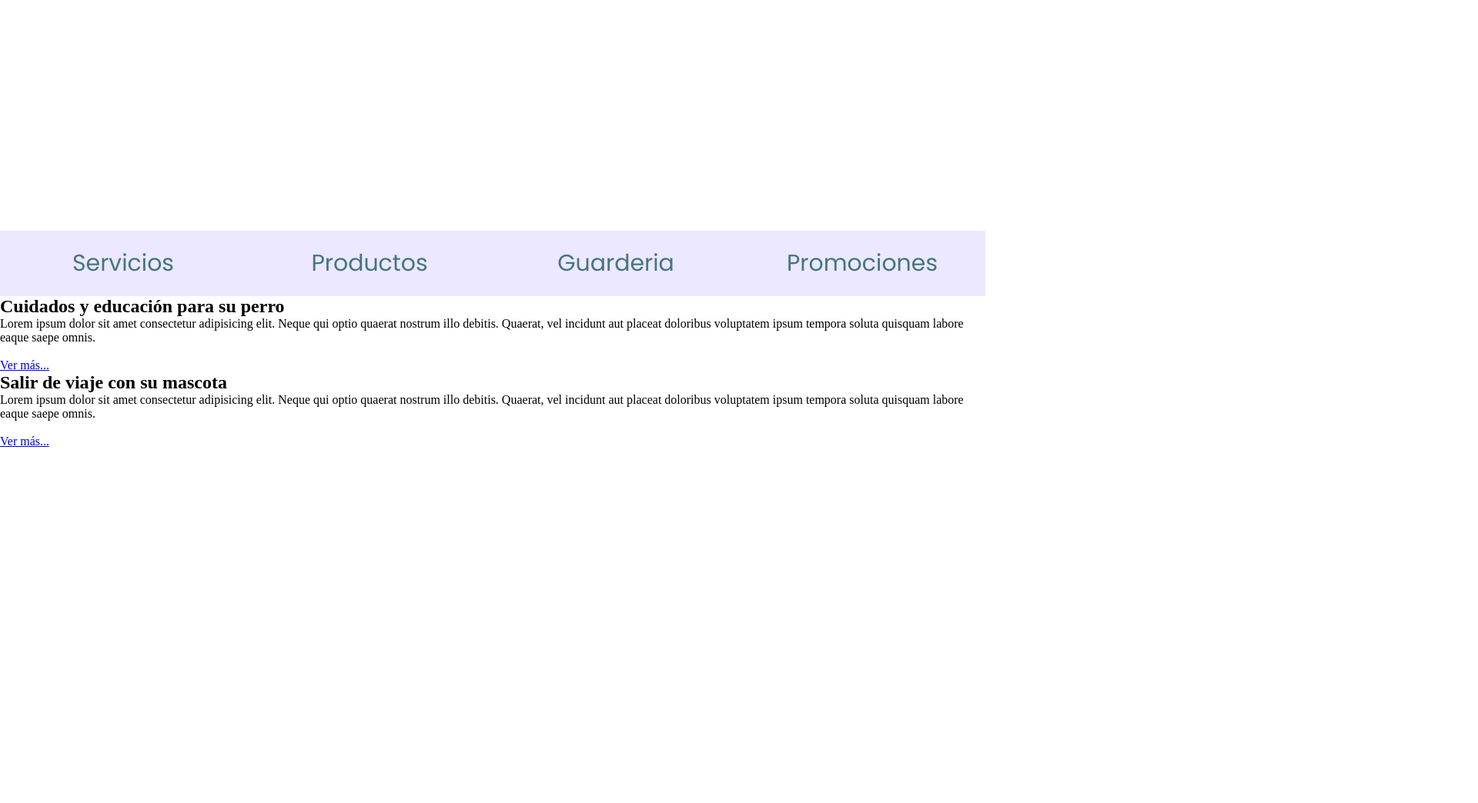
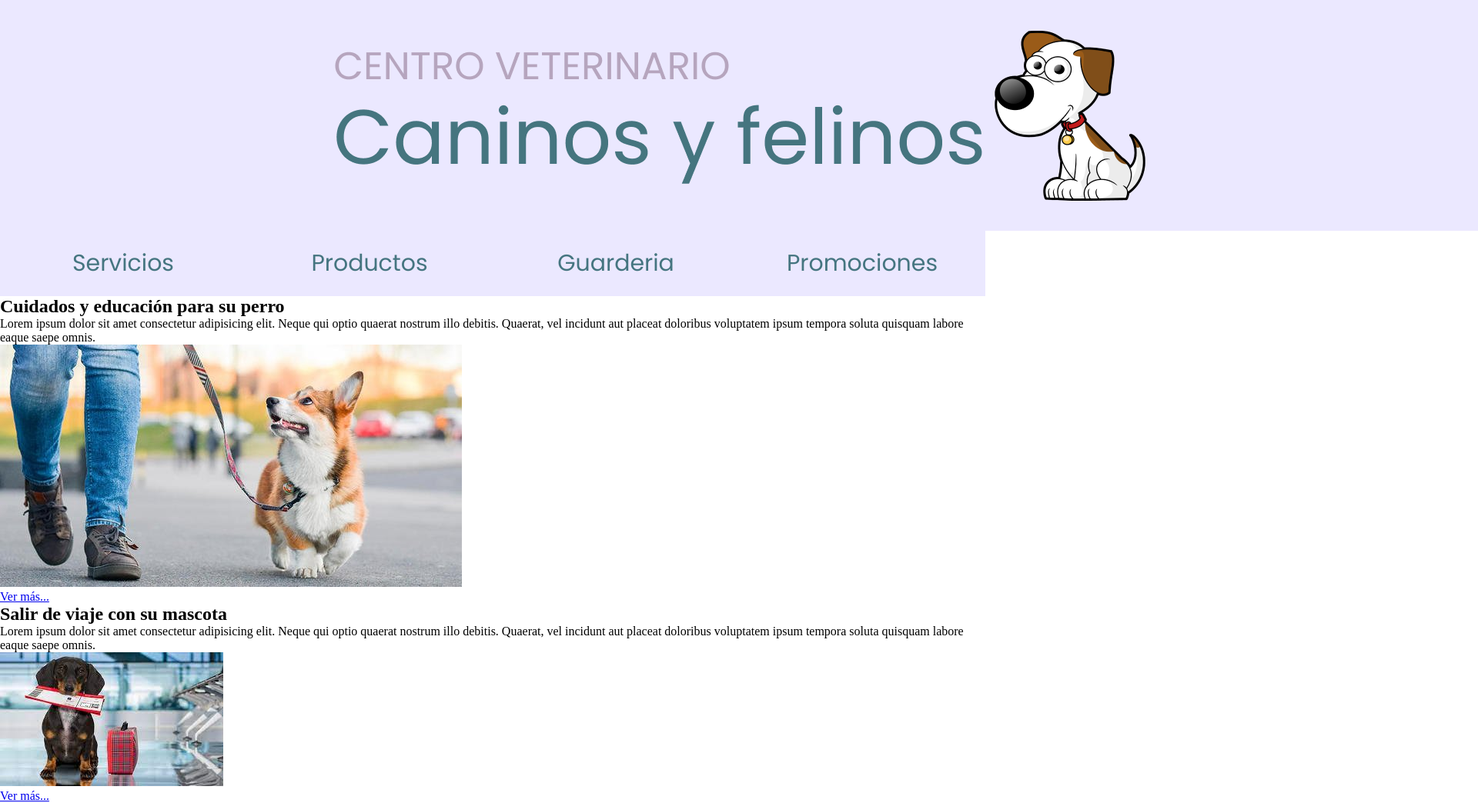
Before and after one commit to CristianArevaloDuran/Laboratorio, a plain HTML site: page Veterinaria/index.html in a window 1280 px wide. Shown: the whole page at 77% size, 1920 px wide, since content can reach past the window. Before the commit the page ends 800 px from the top, so only its background shows below. Drawn offline with Linux system fonts and the light colour scheme; files whose address does not match are found by name.

Commit message:
Ubicacion imagenes

```diff
--- a/Veterinaria/index.html
+++ b/Veterinaria/index.html
@@ -12,7 +12,7 @@
     <!--Cabecera-->
 
     <div class="cabecera">
-        <img draggable="false" src="img.png" alt="">
+        <img draggable="false" src="img/img.png" alt="">
     </div>
 
     <!--Cabecera-->
@@ -37,7 +37,7 @@
                     <h2>Cuidados y educación para su perro</h2>
                     <p>Lorem ipsum dolor sit amet consectetur adipisicing elit. Neque qui optio quaerat nostrum illo debitis. Quaerat, vel incidunt aut placeat doloribus voluptatem ipsum tempora soluta quisquam labore eaque saepe omnis.</p>
                 </div>
-                <img src="art1.jpg" alt="">
+                <img src="img/art1.jpg" alt="">
             </div>
             <a href="#">Ver más...</a>
         </div>
@@ -47,7 +47,7 @@
                     <h2>Salir de viaje con su mascota</h2>
                     <p>Lorem ipsum dolor sit amet consectetur adipisicing elit. Neque qui optio quaerat nostrum illo debitis. Quaerat, vel incidunt aut placeat doloribus voluptatem ipsum tempora soluta quisquam labore eaque saepe omnis.</p>
                 </div>
-                <img src="art2.jpg" alt="">
+                <img src="img/art2.jpg" alt="">
             </div>
             <a href="#">Ver más...</a>
         </div>
```
